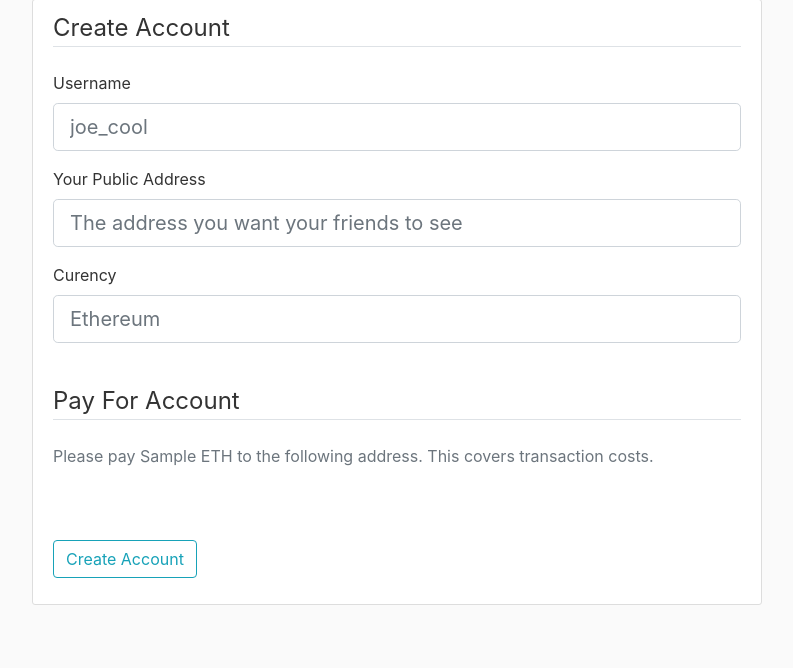
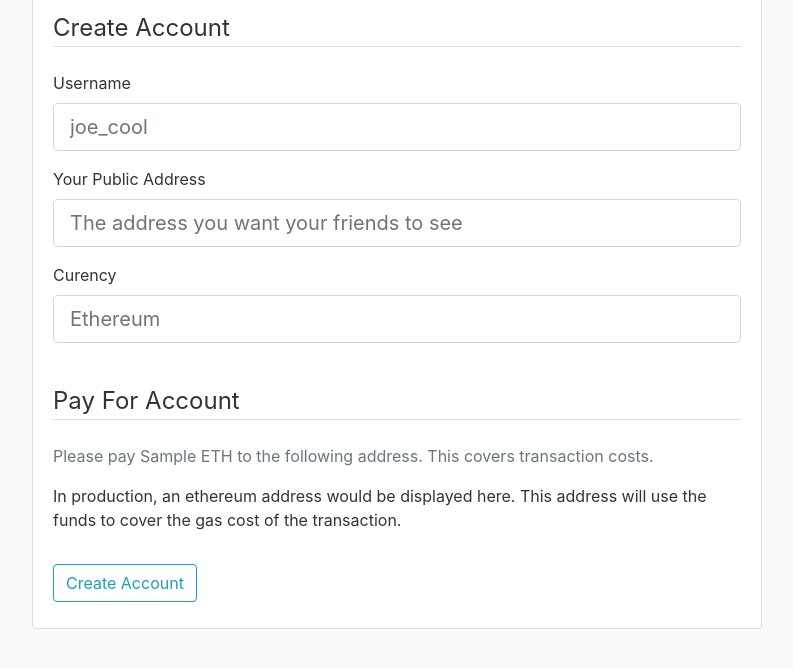
Before and after one commit to aaronkopplin/Metallic, a Flask app: template templates/createAccount.html in a window 1280 px wide. Shown: the part 81-749 px from the top of the page, without its empty margins (53-846 px from the left). Run offline with Flask 2, Linux system fonts and the light colour scheme; the template is opened without the code that fills it: values that come from a table or form of the project are taken from there, most other values are stand-ins (such as "Sample title", 1, 10 or a date in 2020); some libraries are stand-ins or nearby versions.

Commit message:
updating the readme

```diff
--- a/templates/createAccount.html
+++ b/templates/createAccount.html
@@ -21,7 +21,8 @@
                 <legend class="border-bottom mb-4">Pay For Account</legend>
                 <p class='text-muted'>Please pay {{ estimated_gas }} ETH to the following address. This covers transaction costs.</p>
                 <div class="form-group">
-                    {{ account_form.payment_address(class="form-control-label")}}
+                    <p>In production, an ethereum address would be displayed here. This address will use the funds to cover the gas cost of the transaction.<p>
+                    <!-- {{ account_form.payment_address(class="form-control-label")}} -->
                  </div>
             </fieldset>
             <div class="form-group">
```
Also changed, not shown: README.md.
